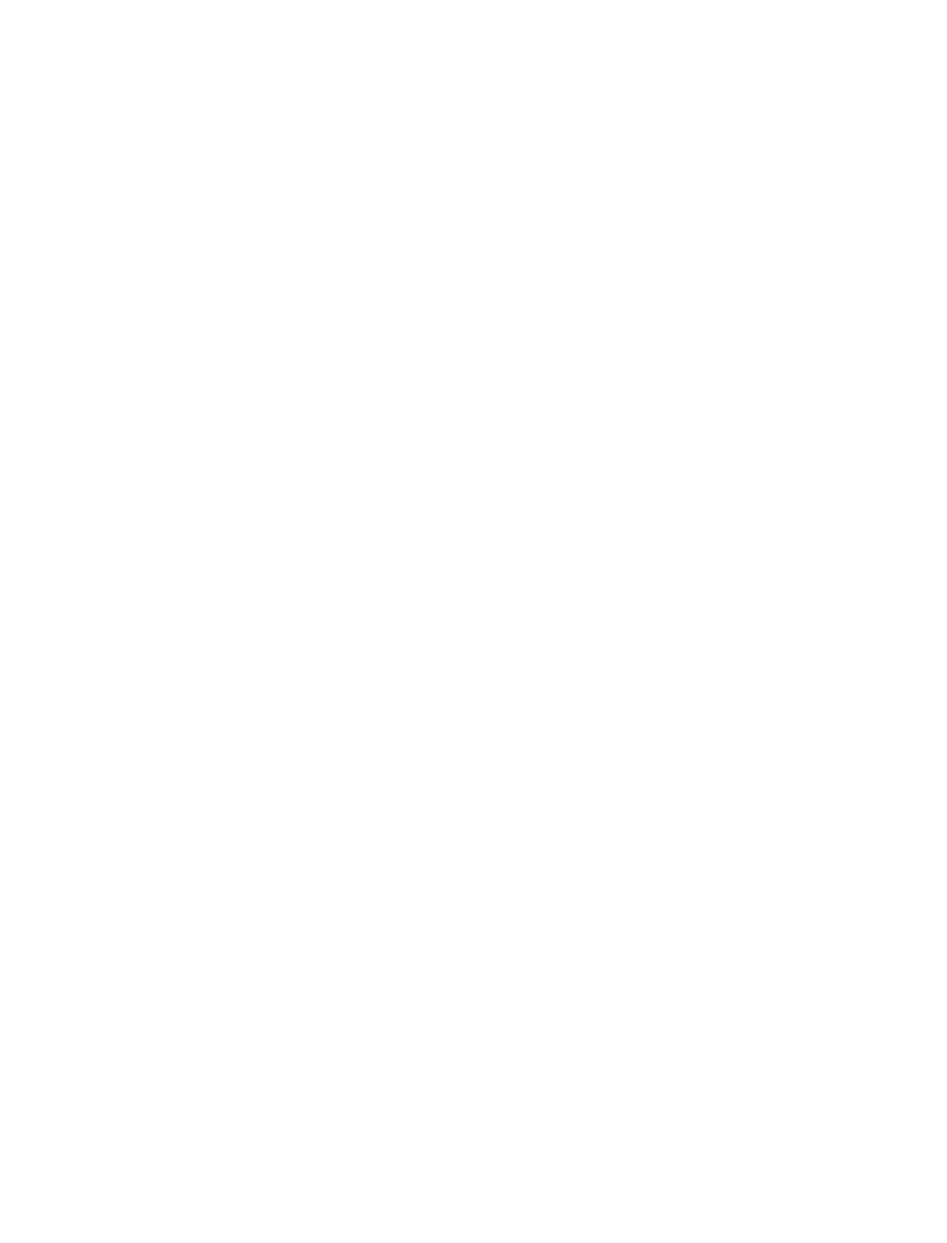
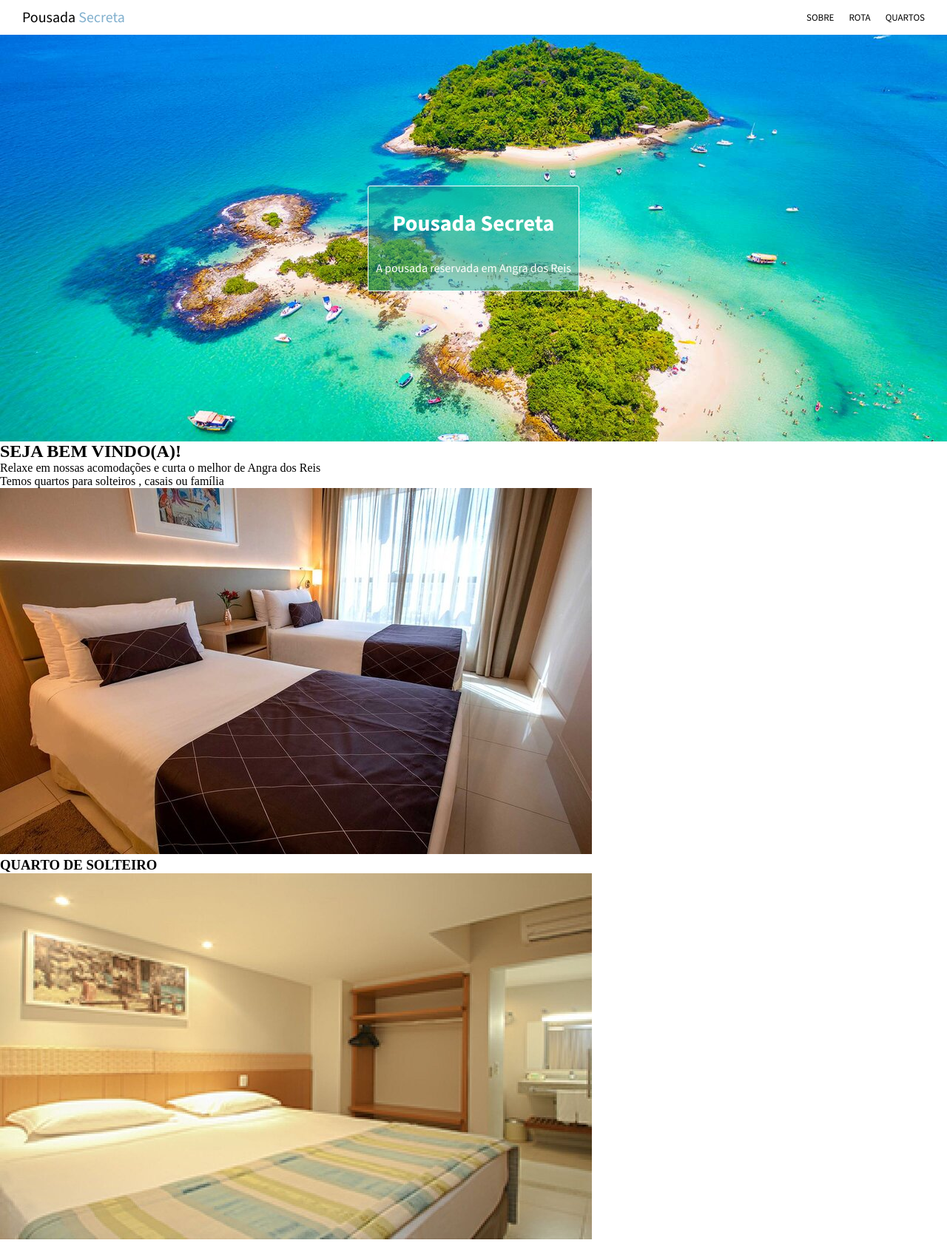
Before and after one commit to RamonLopes86/projeto-hotel, a plain HTML site: page projeto-hotel.html in a window 1280 px wide. Shown: the top 1681 px of the page at 74% size. Before the commit the page ends 800 px from the top, so only its background shows below. Drawn offline with nearby package versions, Linux system fonts and the light colour scheme.

Commit message:
atualizando o projeto hotel

```diff
--- /dev/null
+++ b/css/global.css
@@ -0,0 +1,109 @@
+@charset "UTF-8";
+
+@import url('https://fonts.googleapis.com/css2?family=Source+Sans+3:ital,wght@0,200..900;1,200..900&display=swap');
+
+@import url('https://fonts.googleapis.com/css2?family=Source+Code+Pro:ital,wght@0,200..900;1,200..900&family=Source+Sans+3:ital,wght@0,200..900;1,200..900&display=swap');
+
+:root{
+
+    --font1:'source sans 3';
+    --font2:'Source Code Pro';
+    --corsecreta:#81b0ce;
+
+
+}
+
+
+*{
+
+    margin: 0;
+    padding: 0;
+    box-sizing: border-box;
+    list-style-type: none;
+    text-decoration: none;
+
+
+}
+
+a{
+    color: black;
+}
+
+header{
+    padding: 10px 0px;
+    font-family: var(--font1);
+}
+
+header > .h-pai{
+
+    display: flex;
+    flex-direction: row;
+    justify-content: space-between;
+    align-items: center;
+
+}
+
+header > .h-pai > .nome-pousada {
+
+    padding-left: 30px;
+    font-size: 20px;
+}
+
+header > .h-pai > .nome-pousada mark{
+
+    background-color:transparent;
+    color: var(--corsecreta);
+}
+
+header > .h-pai > div > nav ul{
+
+    display: flex;
+    flex-direction: row;
+    padding-right: 30px;
+    gap: 20px;
+    font-size: 13px;
+}
+
+.island{
+
+    background-image: url(../image/img-fundo.jpg);
+    background-repeat: no-repeat;
+    background-position: bottom bottom;
+    background-size: cover;
+    height: 550px;
+    display: flex;
+    flex-direction: row;
+    align-items: center;
+    justify-content: center;
+
+}
+
+.box-centro{
+
+    border-radius: 3px;
+    text-align: center;
+    background-color:#16a88d80 ;
+    border: 1px solid white;
+    color: white;
+
+
+
+}
+
+.box-centro h1 {
+
+    font-family: var(--font1);
+    font-weight: 900;
+    padding: 30px 0px;
+    font-size: 30px;
+}
+
+.box-centro p {
+
+    font-family: var(--font1);
+    font-weight: normal;
+    padding: 0px  10px 20px 10px;
+
+
+
+}
--- /dev/null
+++ b/css/moblie.css
@@ -0,0 +1 @@
+@charset "UTF-8";
--- a/projeto-hotel.html
+++ b/projeto-hotel.html
@@ -3,9 +3,143 @@
 <head>
     <meta charset="UTF-8">
     <meta name="viewport" content="width=device-width, initial-scale=1.0">
+    <link rel="stylesheet" href="css/global.css" media="screen">
+    <link rel="stylesheet" href="css/moblie.css">
     <title>Hotel</title>
 </head>
 <body>
 
+  <header>
+        <div class="h-pai">
+            <div class="nome-pousada">
+                <span>Pousada <mark>Secreta</mark></span>
+            </div>
+
+            <div>
+                <nav>
+                    <ul>
+                        <li><a href="#">SOBRE</a></li>
+                        <li><a href="#">ROTA</a></li>
+                        <li><a href="#">QUARTOS</a></li>
+                    </ul>
+                </nav>
+            </div>
+        </div>
+  </header>
+
+  <main>
+    <section class="island">
+        <div class="box-centro">
+            <h1>Pousada Secreta</h1>
+            <p>A pousada reservada em Angra dos Reis</p>
+        </div>
+    </section>
+
+    <section>
+        <div>
+            <h2>SEJA BEM VINDO(A)!</h2>
+            <p>Relaxe em nossas acomodações e curta o melhor de Angra dos Reis</p>
+            <p>Temos quartos para solteiros , casais ou família </p>
+        </div>
+
+        <div class="pai-quartos">
+            <div>
+                <img class="img-quartos" src="image/quarto-solteiro1.jpg" alt="imagem de um quaro de solteiro">
+                <h3>QUARTO DE SOLTEIRO</h3>
+            </div>
+
+            <div>
+                <img class="img-quartos" src="image/quarto-casal1.jpg" alt="imagem de um quarto de casal">
+                <h3>QUARTO DE CASAL</h3>
+            </div>
+
+            <div>
+                <img class="img-quartos" src="image/quarto-familia1.jpg" alt="imagem de um quato de familia">
+                <h3>QUARTO DE FAMÍLIA</h3>
+            </div>
+        </div>
+    </section>
+
+    <section>
+        <div>
+            <h2>ROTA</h2>
+            <p>Veja como chegar ate a pousada</p>
+        </div>
+        <iframe src="https://www.google.com/maps/embed?pb=!1m18!1m12!1m3!1d3670.3130395534513!2d-44.245498588367376!3d-23.085633779042475!2m3!1f0!2f0!3f0!3m2!1i1024!2i768!4f13.1!3m3!1m2!1s0x9c5bcab30698fb%3A0x346cd292cd8a8dd8!2sPousada%20Secreta!5e0!3m2!1spt-BR!2sbr!4v1710590828944!5m2!1spt-BR!2sbr" width="600" height="450" style="border:0;" allowfullscreen="" loading="lazy" referrerpolicy="no-referrer-when-downgrade"></iframe>
+
+    </section>
+
+    <section>
+        <div>
+            <h3>SOBRE A POUSADA</h3>
+            <p>conheça um pouco sobre nossa pousada</p>
+        </div>
+
+        <div class="info-pai">
+            <div class="container1">
+                <div>
+                    <h3>A pousada</h3>
+                    <p>A pousada dispoe de estacionamento privativo gratuito, pscina ao ar livre e bar</p>
+                </div>
+                <div>
+                    <img src="image/img1.jpg" alt="imagem 1">
+                </div>
+                <div>
+                    <h3>Nossos quartos</h3>
+                    <p>Os quartos possuem TV de tela plana a cabo,cozinha  compacta e áreapara refeições.Álem disso as unidades da pousada contam com ar-condicionado e guarda-roupa</p>
+                </div>
+
+                <div>
+                    <img src="image/img2.jpg" alt="imagem 2">
+                </div>
+            </div>
+
+            <div class="container2">
+                <div>
+                    <h3>Alimentação</h3>
+                    <p>A pousada serve café da manhã em estilo continental ou buffet.Nossos restaurantes funcionam 24hs</p>
+                </div>
+
+                <div>
+                    <img src="image/img3.jpg" alt="imagem 3">
+                </div>
+
+                <div>
+                    <h3>Recepção</h3>
+                    <p>Nossa Recepção fica aberta 24hs</p>
+                </div>
+
+                <div>
+                    <img src="image/img5.jpg" alt="imagem 5">
+                </div>
+            </div>
+        </div>
+    </section>
+  </main>
+
+  <footer>
+        <div class="footer-pai">
+            <div>
+                <h3>Entre em contato conosco:</h3>
+            </div>
+
+            <div>
+                <p>Endereço Av.123,222-Rio de Janeiro RJ</p>
+            </div>
+
+            <div>
+                <p><a href="tel:+552100000000"></a></p>
+            </div>
+
+            <div>
+                <p>Faça sua reserva pelo <a href="https://www.booking.com/" target="_blank">Booking.com</a></p>
+            </div>
+        </div>
+
+        <div>
+            <p>&copy; Copyright - Ramon Lopes</p>
+        </div>
+  </footer>
+
 </body>
 </html>
```
Also changed, not shown: css/style.css (added).
